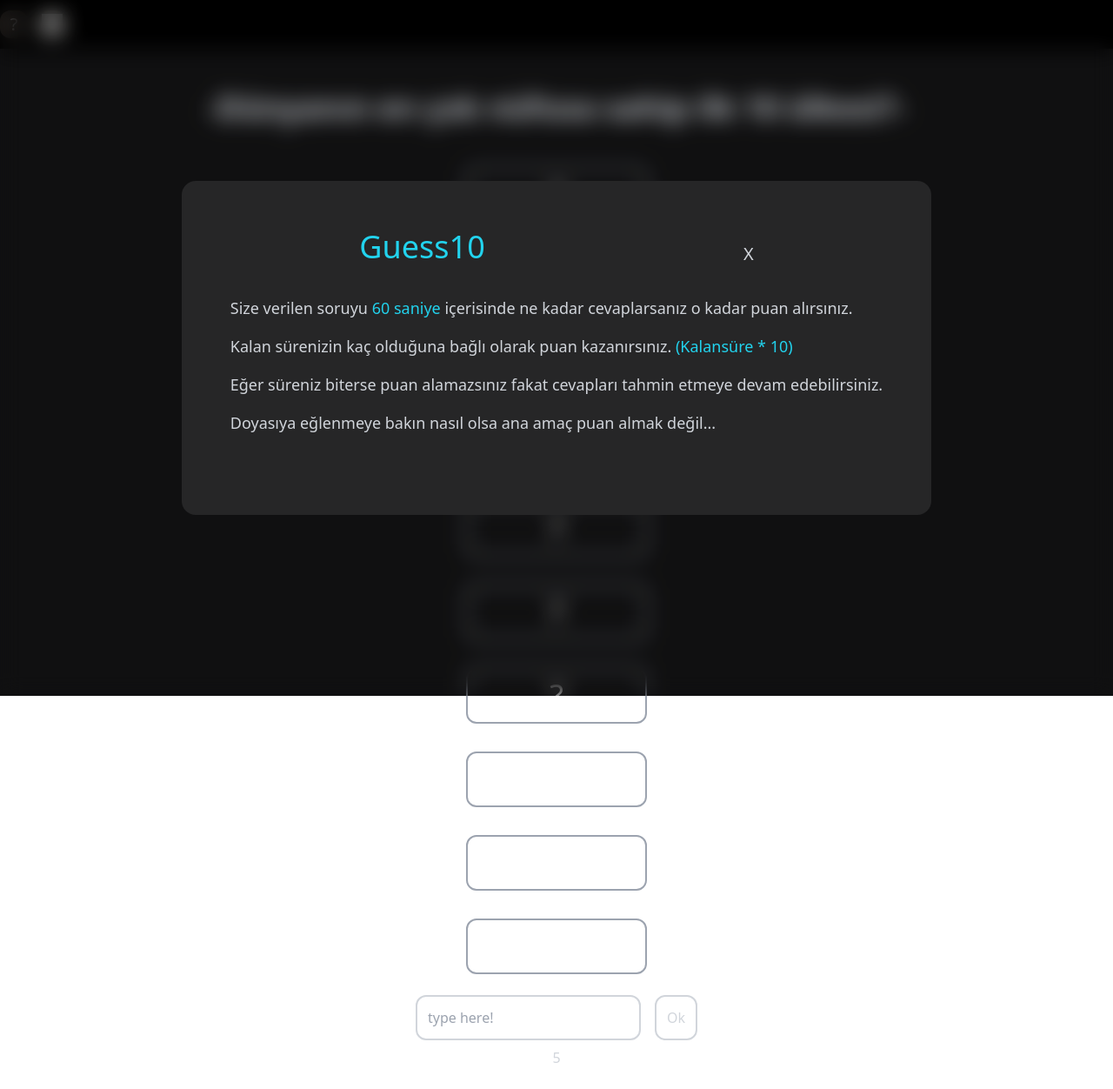
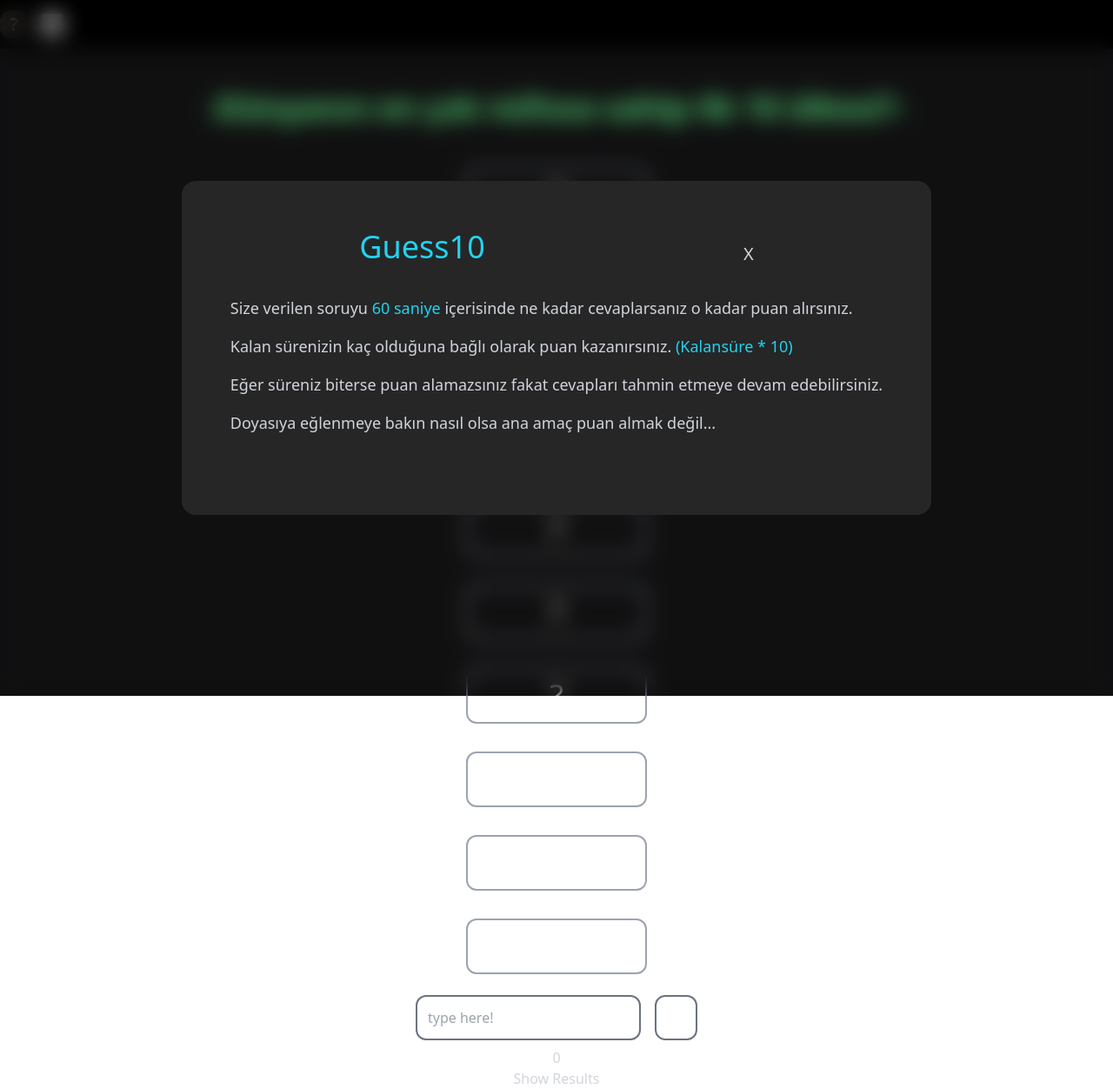
Before and after one commit to oozkanneray/guess-10, a React (Vite) app: page / in a window 1280 px wide. Shown: the whole page at 87% size. Before the commit the page ends 1228 px from the top, so only its background shows below. Built offline with nearby package versions, Linux system fonts and the light colour scheme; grey boxes are pictures that could not be loaded.

Commit message:
docs: change states

```diff
--- a/src/components/Main.jsx
+++ b/src/components/Main.jsx
@@ -5,16 +5,17 @@ import Results from "./Results";
 
 function Main({ question, answers }) {
   let initialClass =
-    "border-2 rounded-xl p-3 border-gray-300 m-2 bg-transparent text-gray-300 placeholder-gray-400";
+    "border-2 rounded-xl p-3 border-gray-500 m-2 bg-transparent text-white placeholder-gray-400";
   let animClass =
-    "border-2 rounded-xl p-3 border-gray-300 m-2 bg-transparent text-gray-300 placeholder-gray-400 animate-wrong-answer animate-jiggle-jiggle";
+    "border-2 rounded-xl p-3 border-gray-500 m-2 bg-transparent text-white placeholder-gray-400 animate-wrong-answer animate-jiggle-jiggle";
 
   const [userInput, setUserInput] = useState("");
-  const [timer, setTimer] = useState(10);
+  const [timer, setTimer] = useState(0);
   const [playTimer, setPlayTimer] = useState(true);
   const [inputClass, setInputClass] = useState(initialClass);
-  const [score,setScore] = useState(0)
+  const [score, setScore] = useState(0);
   const [a, setA] = useState("");
+  const [resultTab,setResultTab] = useState(false);
   const inputRef = useRef(null);
 
   useEffect(() => {
@@ -49,11 +50,17 @@ function Main({ question, answers }) {
 
   return (
     <main className="flex flex-col items-center m-12">
-      <div className="text-gray-300 font-bold text-4xl mb-8">-{question}-</div>
+      <div className="text-questionTextColor font-bold text-4xl mb-8">-{question}-</div>
 
-      <div className="flex flex-wrap w-[25%] justify-center">
+      <div className="flex flex-wrap w-[30%] justify-center">
         {answers.map((item) => (
-          <AnswerBox answer={item} userInput={userInput} setScore={setScore} timer={timer} score={score} />
+          <AnswerBox
+            answer={item}
+            userInput={userInput}
+            setScore={setScore}
+            timer={timer}
+            score={score}
+          />
         ))}
       </div>
 
@@ -74,13 +81,22 @@ function Main({ question, answers }) {
           }}
           ref={inputRef}
         />
-        <button className="border-2 rounded-xl p-3 border-gray-300 m-2 text-gray-300">
+        <button className="border-2 rounded-xl p-3 border-gray-500 m-2 text-white">
           Ok
         </button>
       </form>
       <div className="text-gray-300">{timer}</div>
       <div className="text-gray-300 text-center w-[35%]">
-        {/* {checkTimer() && <Results results={answers} score={score} />} */}
+        {checkTimer() && (
+          <button
+            onClick={() => {
+              setResultTab(true);
+            }}
+          >
+            Show Results
+          </button>
+        )}
+        {resultTab && <Results results={answers} score={score} setResultTab={setResultTab} resultTab={resultTab} />}
       </div>
     </main>
   );
```
